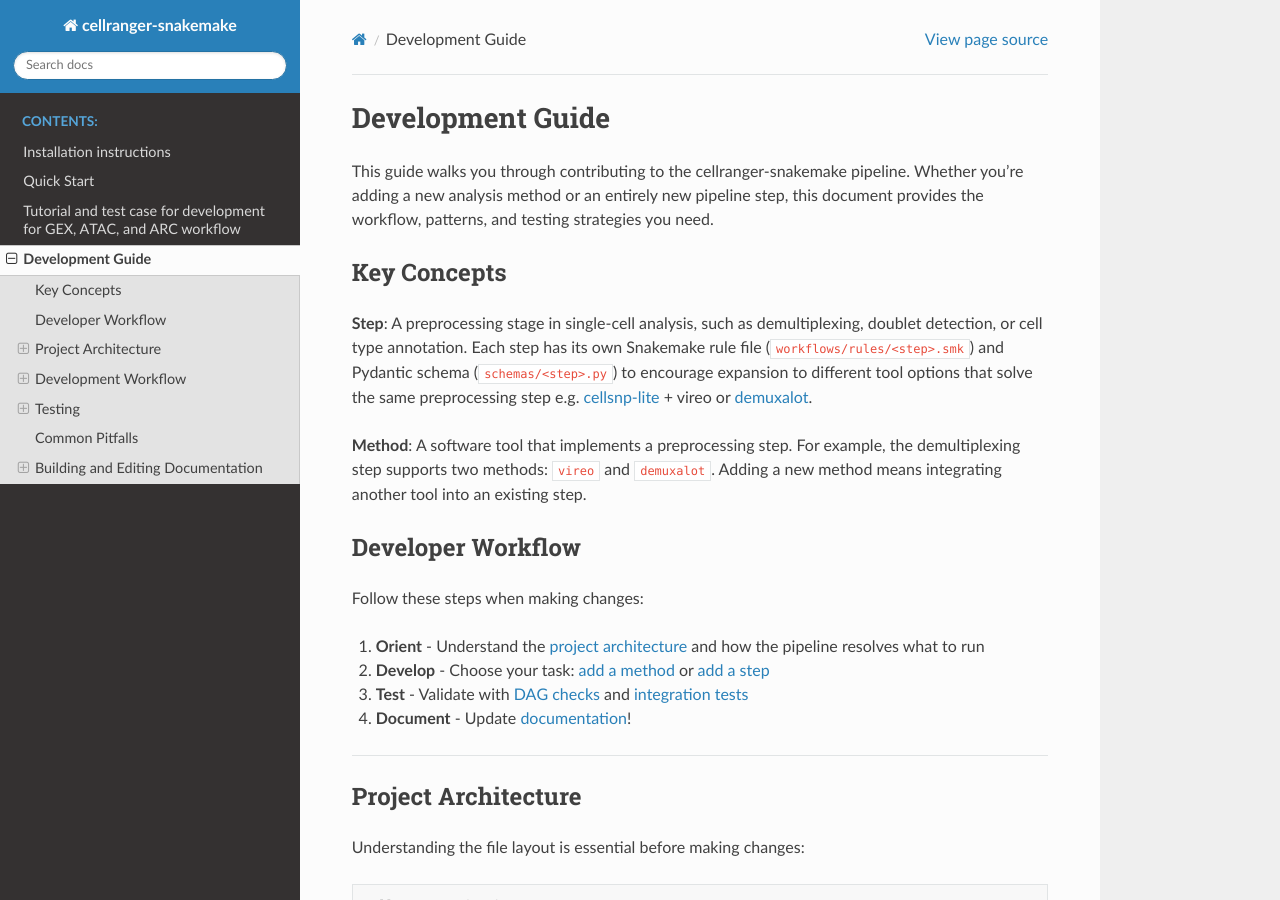
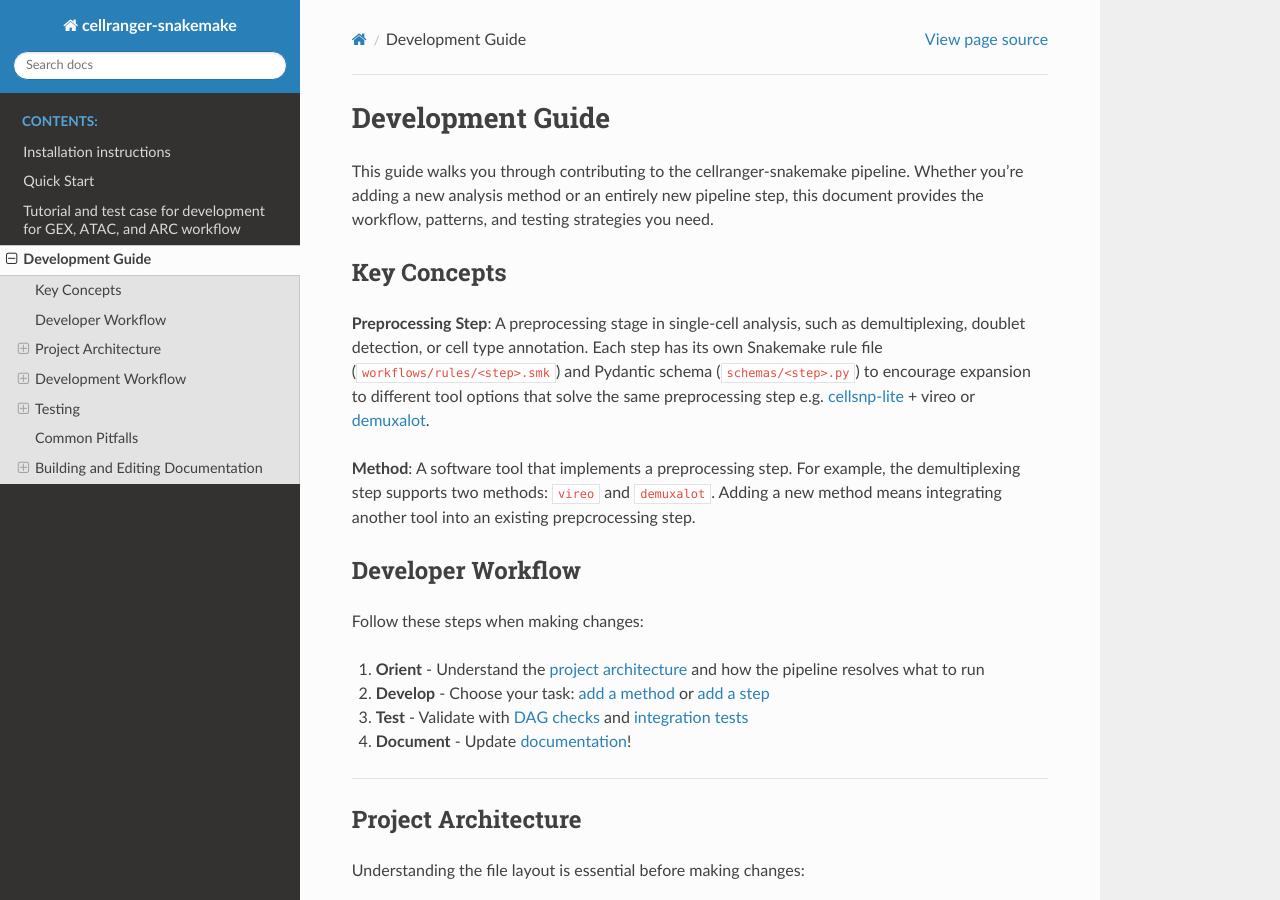
Before and after one commit to mschecht/cellranger-snakemake, a Sphinx documentation site: the page built from docs/source/development.md, in a window 1280 px wide and 900 px high. Built offline with Sphinx 7.4.7 and the Read the Docs theme 3.1.0, drawn with Linux system fonts in a browser that asks for light colours; some of the changed text lies outside the part shown.

Commit message:
a step is a preprocessing step

```diff
--- a/docs/source/development.md
+++ b/docs/source/development.md
@@ -4,9 +4,9 @@ This guide walks you through contributing to the cellranger-snakemake pipeline.
 
 ## Key Concepts
 
-**Step**: A preprocessing stage in single-cell analysis, such as demultiplexing, doublet detection, or cell type annotation. Each step has its own Snakemake rule file (`workflows/rules/<step>.smk`) and Pydantic schema (`schemas/<step>.py`) to encourage expansion to different tool options that solve the same preprocessing step e.g. [cellsnp-lite](https://github.com/single-cell-genetics/cellsnp-lite) + vireo or [demuxalot](https://github.com/arogozhnikov/demuxalot).
+**Preprocessing Step**: A preprocessing stage in single-cell analysis, such as demultiplexing, doublet detection, or cell type annotation. Each step has its own Snakemake rule file (`workflows/rules/<step>.smk`) and Pydantic schema (`schemas/<step>.py`) to encourage expansion to different tool options that solve the same preprocessing step e.g. [cellsnp-lite](https://github.com/single-cell-genetics/cellsnp-lite) + vireo or [demuxalot](https://github.com/arogozhnikov/demuxalot).
 
-**Method**: A software tool that implements a preprocessing step. For example, the demultiplexing step supports two methods: `vireo` and `demuxalot`. Adding a new method means integrating another tool into an existing step.
+**Method**: A software tool that implements a preprocessing step. For example, the demultiplexing step supports two methods: `vireo` and `demuxalot`. Adding a new method means integrating another tool into an existing prepcrocessing step.
 
 ## Developer Workflow
 
@@ -115,7 +115,7 @@ Target generation for enrichment is handled by `get_enriched_object_outputs()` i
 
 ### Quick Reference Checklists
 
-**Adding a method to an existing step** (e.g., a new demultiplexing tool):
+**Adding a method to an existing preprocessing step** (e.g., a new demultiplexing tool):
 
 1. Add method config schema in `schemas/<step>.py` with `tool_meta`
 2. Register the method in the parent config class
@@ -141,7 +141,7 @@ Target generation for enrichment is handled by `get_enriched_object_outputs()` i
 
 ---
 
-### Adding a Method to an Existing Step
+### Adding a Method to an Existing Preprocessing Step
 
 This example shows how [Vireo](https://github.com/single-cell-genetics/vireo) was added alongside demuxalot for demultiplexing. Use this as a template for adding new methods.
 
```
